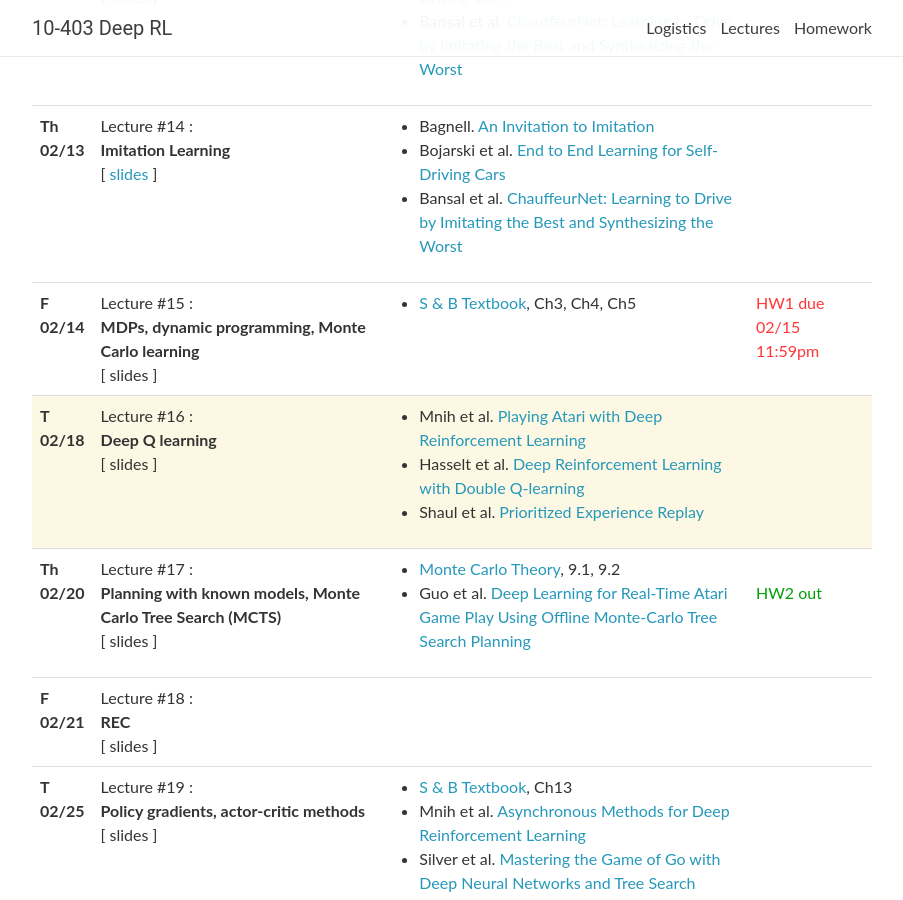
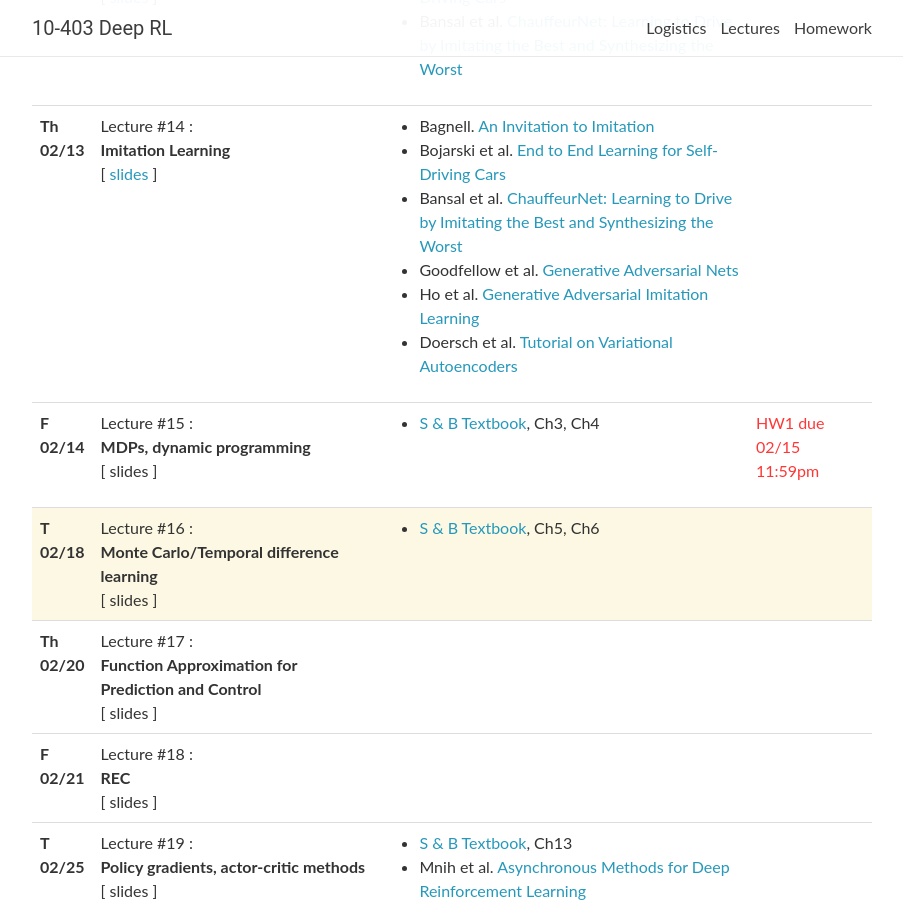
Before and after one commit to cmudeeprl/Spring202010403website, a Jekyll site: the page built from _pages/lectures.md, in a window 1280 px wide and 900 px high, scrolled down 2081 px. Shown: the whole window, without its empty margins (188-1091 px from the left). Built offline with Jekyll 4.4.1, drawn with Linux system fonts in a browser that asks for light colours; nearby versions of some CDN libraries; comment, search, counter and statistics services are not loaded.

Commit message:
lectures updated

```diff
--- a/_data/lectures.yml
+++ b/_data/lectures.yml
@@ -181,80 +181,72 @@
     - Bagnell. <a href="http://www.ri.cmu.edu/publication_view.html?pub_id=7891" target="_blank">An Invitation to Imitation</a>
     - Bojarski et al. <a href="https://arxiv.org/abs/1604.07316" target="_blank">End to End Learning for Self-Driving Cars</a>
     - Bansal et al. <a href="https://arxiv.org/abs/1812.03079" target="_blank">ChauffeurNet&#58; Learning to Drive by Imitating the Best and Synthesizing the Worst</a>
+    - Goodfellow et al. <a href="https://papers.nips.cc/paper/5423-generative-adversarial-nets.pdf" target="_blank">Generative Adversarial Nets</a>
+    - Ho et al. <a href="https://cs.stanford.edu/~ermon/papers/imitation_nips2016_main.pdf" target="_blank">Generative Adversarial Imitation Learning</a>
+    - Doersch et al. <a href="https://arxiv.org/pdf/1606.05908.pdf" target="_blank">Tutorial on Variational Autoencoders</a>
+
   logistics:
-
-# - date: T 02/11
-#   lecturer:
-#   title: >
-#     <strong>MDPs, dynamic programming, Monte Carlo learning</strong>
-#   # slides: https://cmudeeprl.github.io/Spring202010403website/assets/lectures/lecture_7_1.pdf
-#   # slides2: https://cmudeeprl.github.io/Spring202010403website/assets/lectures/lecture_7_2.pdf
-#   # video: https://scs.hosted.panopto.com/Panopto/Pages/Viewer.aspx?id=89548167-eeb4-441c-b558-aab500f51db9
-#   notes:
-#   readings:
-#     - <a href="http://incompleteideas.net/book/RLbook2018.pdf" target="_blank">S & B Textbook</a>, Ch3, Ch4, Ch5
-
-# - date: Th 02/13
-#   lecturer:
-#   title: >
-#     <strong>Monte Carlo/Temporal difference learning</strong>
-#   # slides: https://cmudeeprl.github.io/Spring202010403website/assets/lectures/lecture_8.pdf
-#   # video: https://scs.hosted.panopto.com/Panopto/Pages/Viewer.aspx?id=754eb6c0-72ca-4912-93f1-aad101060954
-#   notes:
-#   readings:
-#     - <a href="http://incompleteideas.net/book/RLbook2018.pdf" target="_blank">S & B Textbook</a>, Ch4, Ch5, Ch6, Ch7, Ch8
-#   logistics:
 
 - date: F 02/14
   lecturer:
   title: >
-    <strong>MDPs, dynamic programming, Monte Carlo learning</strong>
+    <strong>MDPs, dynamic programming</strong>
   # slides: https://cmudeeprl.github.io/Spring202010403website/assets/lectures/lecture_7_1.pdf
   # slides2: https://cmudeeprl.github.io/Spring202010403website/assets/lectures/lecture_7_2.pdf
   # video: https://scs.hosted.panopto.com/Panopto/Pages/Viewer.aspx?id=89548167-eeb4-441c-b558-aab500f51db9
   notes:
   readings:
-    - <a href="http://incompleteideas.net/book/RLbook2018.pdf" target="_blank">S & B Textbook</a>, Ch3, Ch4, Ch5
+    - <a href="http://incompleteideas.net/book/RLbook2018.pdf" target="_blank">S & B Textbook</a>, Ch3, Ch4
   logistics: <span class="deadline">HW1 due 02/15 11:59pm</span>
-
-# - date: F 02/14
-#   lecturer:
-#   title: >
-#     <strong>REC: MC/TD Learning</strong>
-#   # slides: https://cmudeeprl.github.io/Spring202010403website/assets/lectures/recitation_4_1.pdf
-#   # slides2: https://cmudeeprl.github.io/Spring202010403website/assets/lectures/recitation_4_2.pdf
-#   # video: https://scs.hosted.panopto.com/Panopto/Pages/Viewer.aspx?id=eb36184f-8f73-4880-9751-aab500f4b44e
-#   notes:
-#   readings:
-#     # - Doersch <a href="https://arxiv.org/abs/1606.05908" target="_blank">Tutorial on Variational Autoencoders</a>
-#   logistics: <span class="deadline">HW1 due 02/15 11:59pm</span>
-
 
 - date: T 02/18
   lecturer:
   title: >
-    <strong>Deep Q learning</strong>
-  # slides: https://cmudeeprl.github.io/Spring202010403website/assets/lectures/lecture_9_1.pdf
-  # slides2: https://cmudeeprl.github.io/Spring202010403website/assets/lectures/lecture_9_2.pdf
-  # video: https://scs.hosted.panopto.com/Panopto/Pages/Viewer.aspx?id=e89485b7-c572-4adb-bf48-aad3011e65a5
+    <strong>Monte Carlo/Temporal difference learning</strong>
+  # slides: https://cmudeeprl.github.io/Spring202010403website/assets/lectures/lecture_8.pdf
+  # video: https://scs.hosted.panopto.com/Panopto/Pages/Viewer.aspx?id=754eb6c0-72ca-4912-93f1-aad101060954
   notes:
   readings:
-    - Mnih et al. <a href="https://arxiv.org/pdf/1312.5602.pdf" target="_blank">Playing Atari with Deep Reinforcement Learning</a>
-    - Hasselt et al. <a href="https://arxiv.org/abs/1509.06461" target="_blank">Deep Reinforcement Learning with Double Q-learning</a>
-    - Shaul et al. <a href="https://arxiv.org/abs/1511.05952" target="_blank">Prioritized Experience Replay</a>
+    - <a href="http://incompleteideas.net/book/RLbook2018.pdf" target="_blank">S & B Textbook</a>, Ch5, Ch6
   logistics:
 
 - date: Th 02/20
   lecturer:
   title: >
-    <strong>Planning with known models, Monte Carlo Tree Search (MCTS)</strong>
-  # slides: https://cmudeeprl.github.io/Spring202010403website/assets/lectures/lecture_15.pdf
-  # video: https://scs.hosted.panopto.com/Panopto/Pages/Viewer.aspx?id=0c13b556-1d74-46c2-8665-aae8010779cf
+    <strong> Function Approximation for Prediction and Control</strong>
+  # slides: https://cmudeeprl.github.io/Spring202010403website/assets/lectures/lecture_8.pdf
+  # video: https://scs.hosted.panopto.com/Panopto/Pages/Viewer.aspx?id=754eb6c0-72ca-4912-93f1-aad101060954
   notes:
   readings:
-    - <a href="https://statweb.stanford.edu/~owen/mc/Ch-var-is.pdf" target="_blank">Monte Carlo Theory</a>, 9.1, 9.2
-    - Guo et al. <a href="https://papers.nips.cc/paper/5421-deep-learning-for-real-time-atari-game-play-using-offline-monte-carlo-tree-search-planning" target="_blank">Deep Learning for Real-Time Atari Game Play Using Offline Monte-Carlo Tree Search Planning</a>
-  logistics: <br><span class="event">HW2 out</span> <br>
+    # - <a href="http://incompleteideas.net/book/RLbook2018.pdf" target="_blank">S & B Textbook</a>, Ch5, Ch6
+  logistics:
+
+
+# - date: T 02/18
+#   lecturer:
+#   title: >
+#     <strong>Deep Q learning</strong>
+#   # slides: https://cmudeeprl.github.io/Spring202010403website/assets/lectures/lecture_9_1.pdf
+#   # slides2: https://cmudeeprl.github.io/Spring202010403website/assets/lectures/lecture_9_2.pdf
+#   # video: https://scs.hosted.panopto.com/Panopto/Pages/Viewer.aspx?id=e89485b7-c572-4adb-bf48-aad3011e65a5
+#   notes:
+#   readings:
+#     - Mnih et al. <a href="https://arxiv.org/pdf/1312.5602.pdf" target="_blank">Playing Atari with Deep Reinforcement Learning</a>
+#     - Hasselt et al. <a href="https://arxiv.org/abs/1509.06461" target="_blank">Deep Reinforcement Learning with Double Q-learning</a>
+#     - Shaul et al. <a href="https://arxiv.org/abs/1511.05952" target="_blank">Prioritized Experience Replay</a>
+#   logistics:
+
+# - date: Th 02/20
+#   lecturer:
+#   title: >
+#     <strong>Planning with known models, Monte Carlo Tree Search (MCTS)</strong>
+#   # slides: https://cmudeeprl.github.io/Spring202010403website/assets/lectures/lecture_15.pdf
+#   # video: https://scs.hosted.panopto.com/Panopto/Pages/Viewer.aspx?id=0c13b556-1d74-46c2-8665-aae8010779cf
+#   notes:
+#   readings:
+#     - <a href="https://statweb.stanford.edu/~owen/mc/Ch-var-is.pdf" target="_blank">Monte Carlo Theory</a>, 9.1, 9.2
+#     - Guo et al. <a href="https://papers.nips.cc/paper/5421-deep-learning-for-real-time-atari-game-play-using-offline-monte-carlo-tree-search-planning" target="_blank">Deep Learning for Real-Time Atari Game Play Using Offline Monte-Carlo Tree Search Planning</a>
+#   logistics: <br><span class="event">HW2 out</span> <br>
 
 - date: F 02/21
   lecturer:
```
